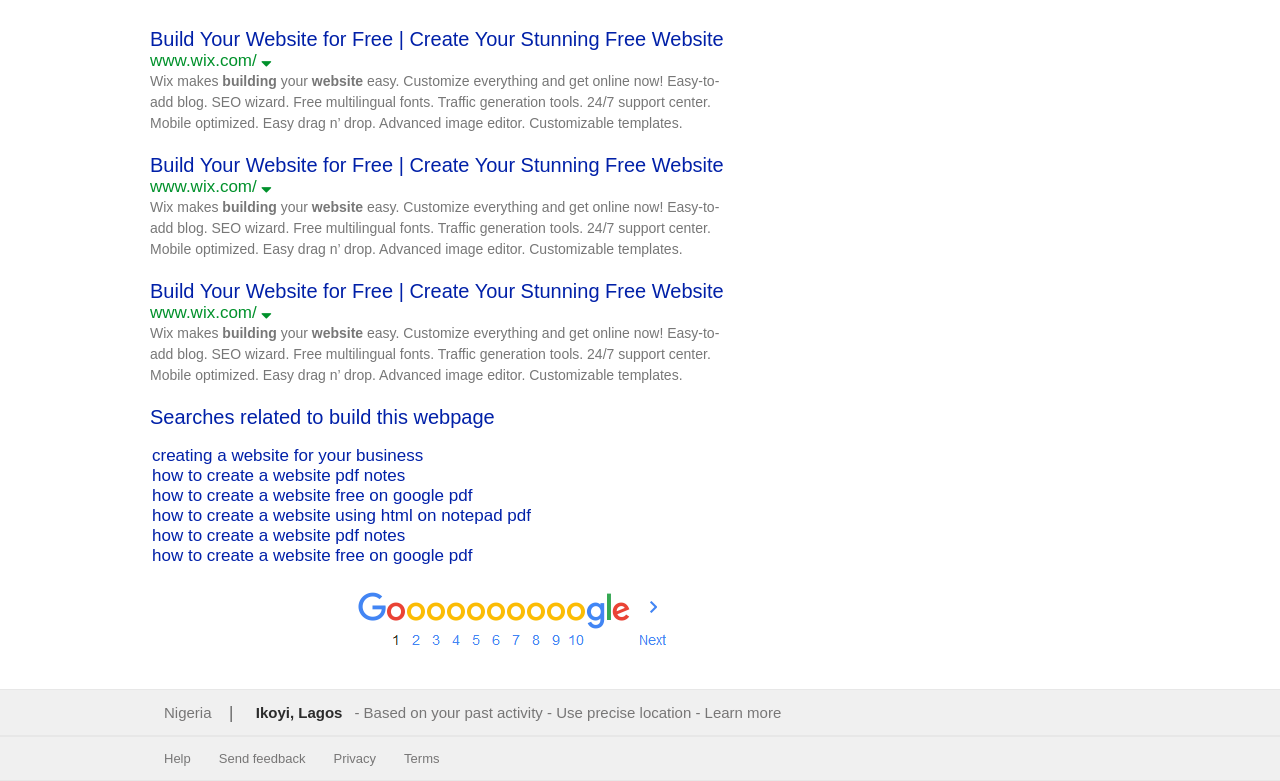
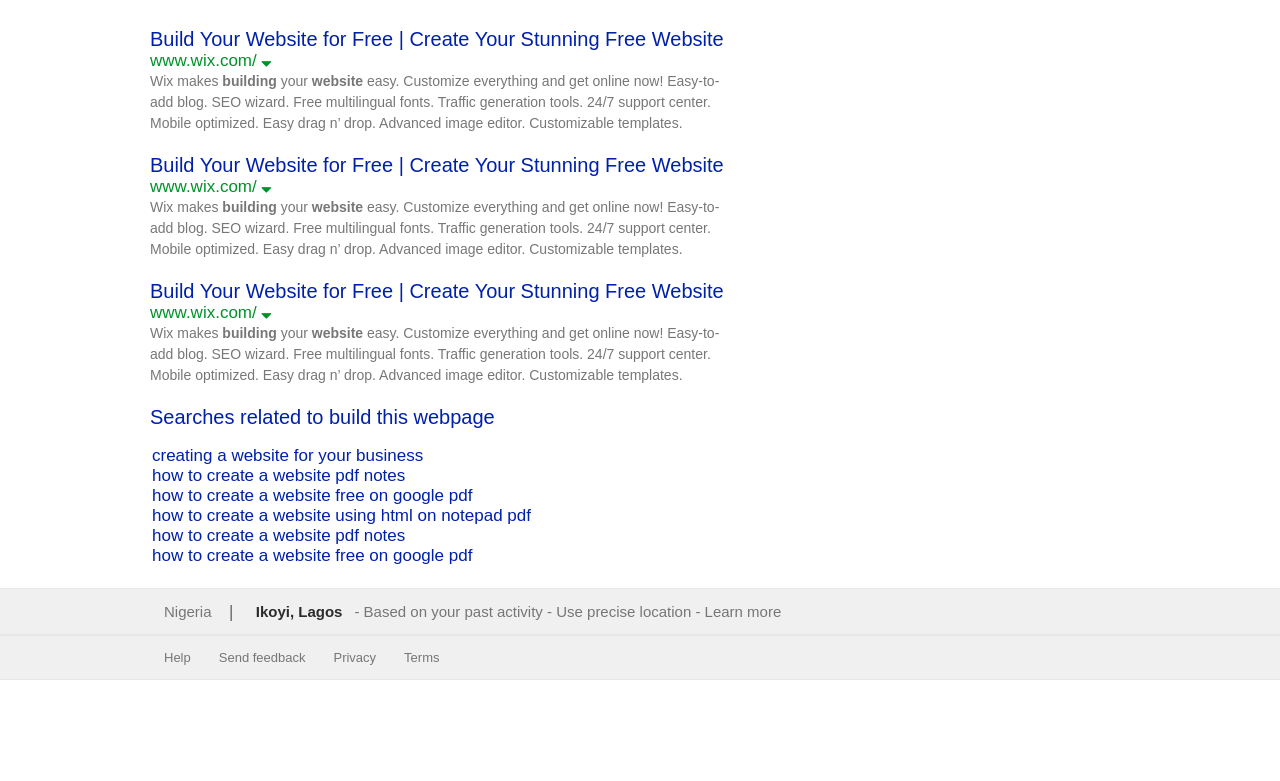
Before and after one commit to a-kyd/google-results-page, a plain HTML site: page index.html in a window 1280 px wide. Shown: the part 381-1162 px from the top of the page. After the commit the page ends 1061 px from the top, so only its background shows below. Drawn offline with Linux system fonts and the light colour scheme.

Commit message:
Update index.html

```diff
--- a/index.html
+++ b/index.html
@@ -588,9 +588,6 @@
                 <li class="r-s">how to create a website pdf notes</li>
                 <li class="r-s">how to create a website free on google pdf</li>
             </ul>
-
-            <img class="mock-results" src="google.png">
-
         </div>
 
 
```
